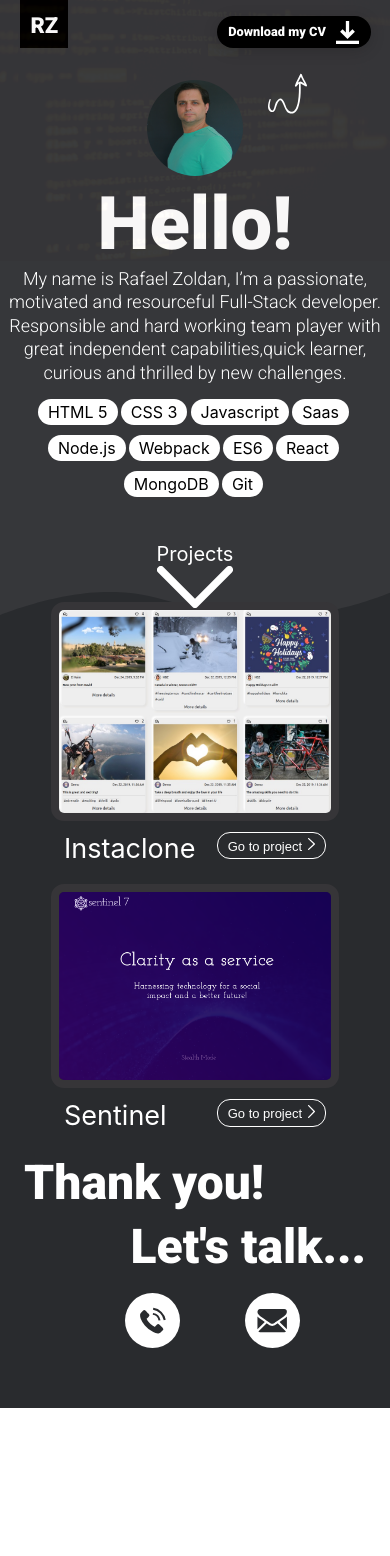
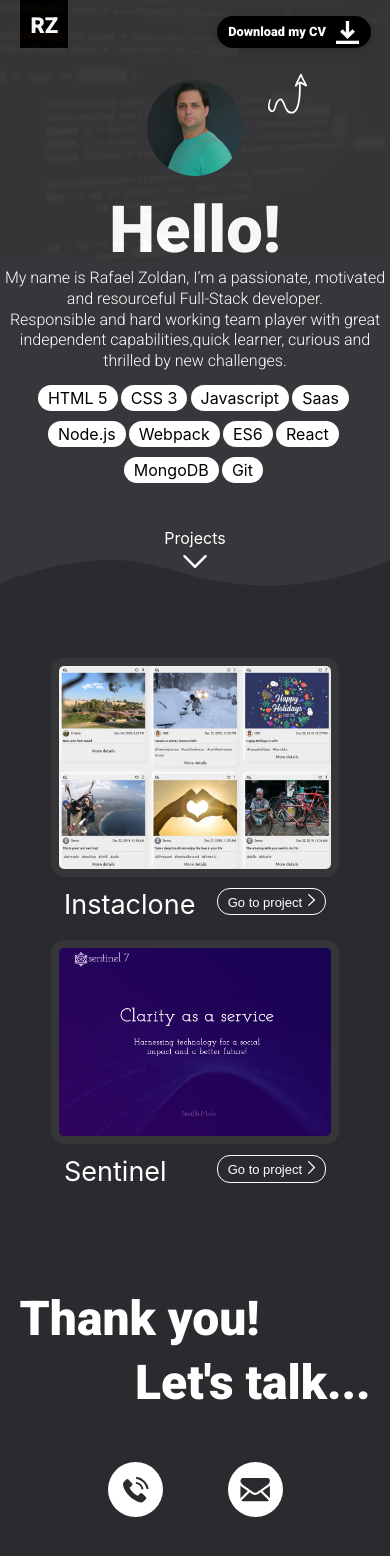
Before and after one commit to rafazold/portfolio, a React (Create React App) app: page / in a window 390 px wide. Shown: the top 1556 px of the page. Before the commit the page ends 1408 px from the top, so only its background shows below. Built offline with nearby package versions, Linux system fonts and the light colour scheme.

Commit message:
responsivity

```diff
--- a/src/App.scss
+++ b/src/App.scss
@@ -5,21 +5,17 @@
 
 @include media-breakpoint-down(sm) {
   body {
-    background: linear-gradient(180deg, #36373a 41em, #292b2e 0%);
+    background: linear-gradient(180deg, #36373a 41%, #36373a 42%, #292b2e 42%, #292b2e 100%);
   }
 
   .container {
-    height: 83em;
+    //height: 83em;
   }
 }
 
 @include media-breakpoint-up(md) {
   body {
-  background: linear-gradient(180deg, rgba(54,55,58,1) 50%, rgba(54,55,58,1) 30%, rgba(41,43,46,1) 50%, rgba(41,43,46,1) 100%);
-  }
-
-  .container {
-    height: 120em;
+    background: linear-gradient(180deg, #36373a 21%, #36373a 39%, #292b2e 59%, #292b2e 100%);
   }
 }
 
--- a/src/Homepage/Homepage.js
+++ b/src/Homepage/Homepage.js
@@ -47,8 +47,8 @@ class Homepage extends Component {
                 </div>
                 <Projects />
                 <section className="homepage-footer">
-                    <span className="footer-text footer-top-text">Thank you!</span><br/>
-                    <span className="footer-text footer-bottom-text">Let's talk...</span><br/>
+                    <span className="footer-text footer-top-text">Thank you!</span>
+                    <span className="footer-text footer-bottom-text">Let's talk...</span>
                     <span className="footer-contact">
                         <a className="phone" href="tel:+972542256204"><img className="phone-img" src="/assets/phone.svg" alt="phone"/></a>
                         <a className="mail" href="mailto:zoldan.rafael@gmail.com"><img className="mail-img" src="/assets/mail.svg" alt="mail"/></a>
--- a/src/Homepage/Homepage.scss
+++ b/src/Homepage/Homepage.scss
@@ -5,7 +5,7 @@
 @include media-breakpoint-down(sm) {
 
   .hp-background-wave {
-    top: 37em;
+    top: 35em;
   }
 
   .curved-arrow {
@@ -17,57 +17,68 @@
 
   .profile-picture {
     width: 6em;
-    height: 6em;
+    height: auto;
     top: 11%;
   }
 
   .profile-picture-wrapper {
     margin-top: 5em;
+    width: 6em;
+    height: 6em;
   }
 
   .homepage-middle-text {
-
+    margin-top: 1em;
   }
 
   .homepage-title {
-    font-size: 74px;
+    font-size: 65px;
     margin-top: 0;
   }
 
   .homepage-summary {
-    font-size: 18px;
+    font-size: 16px;
+    margin-top: 0;
     max-width: 98%;
-    margin-left: 1%;
-    margin-top: 0;
 
     .text-break {
       display: none;
     }
   }
 
+  .projects-link {
+    font-size: 16px;
+  }
+
   .next-page {
     margin-top: 2em;
+    margin-bottom: 5em;
+
+    .down-arrow {
+      height: 0.8em;
+    }
   }
 
   .homepage-footer {
-    top: 5em;
+    margin-top: 5em;
+
+    .footer-top-text {
+      margin-left: 5%;
+    }
+
+    .footer-bottom-text {
+      text-align: right;
+      margin-right: 5%;
+    }
+
   }
 
   .footer-text {
     font-size: 3em;
   }
 
-  .footer-top-text {
-    margin-left: 0.5em;;
-  }
-  .footer-bottom-text {
-    position: absolute;
-    right: 0.5em;
-  }
-
   .footer-contact {
-    margin-top: 15%;
-    margin-left: calc(50% - 70px);
+    margin: 3em auto;
 
     .phone{
       margin-right: 65px;
@@ -88,21 +99,22 @@
   .curved-arrow {
     position: absolute;
     top: 6em;
-    right: 19%;
     width: 15%;
     margin-left: calc(80% - 130px);
   }
 
   .profile-picture {
     width: 12em;
-    height: 12em;
+    height: auto;
     top: 18%;
     left: calc(50% - 95px);
   }
 
   .profile-picture-wrapper {
-    margin-top: 8em;
-    margin-bottom: 3em;
+    margin-top: 10em;
+    margin-bottom: 4em;
+    width: 12em;
+    height: 12em;
   }
 
   .homepage-middle-text {
@@ -114,37 +126,39 @@
 
     .homepage-summary {
       font-size: 30px;
-      max-width: 70%;
-      margin-left: 15%;
+      margin-top: 0;
     }
   }
 
   .next-page {
-    margin-top: 5em;
+    margin-top: 6em;
+    margin-bottom: 14em;
+
+    .projects-link {
+      font-size: 20px;
+    }
   }
 
   .homepage-footer {
-    top: 12em;
-  }
+    margin-top: 8em;
+    text-align: center;
+
     .footer-text {
       font-size: 7.5em;
     }
 
-  .footer-top-text {
-    margin-left: calc(50% - 298px);
-  }
     .footer-bottom-text {
-    margin-left: calc(50% - 40px);
+      margin-left: 25%;
     }
 
     .footer-contact {
-    margin-left: calc(50% - 138px);
-    margin-top: 55px;
+      margin: 5em auto;
 
-    .phone{
+      .phone {
         margin-right: 100px;
       }
 
+    }
   }
 
 }
@@ -153,12 +167,12 @@
   fill: #ffffff
 }
 
-.profile-picture {
+.profile-picture-wrapper {
+  margin-right: auto;
+  margin-left: auto;
+  position: relative;
+  overflow: hidden;
   border-radius: 50%;
-}
-
-.profile-picture-wrapper {
-  position: relative;
 }
 
 .homepage-title {
@@ -182,10 +196,11 @@
   letter-spacing: normal;
   text-align: center;
   color: white;
+  margin-left: auto;
+  margin-right: auto;
 }
 
 .projects-link {
-  font-size: 20px;
   color: white;
   margin-bottom: 10px;
   text-decoration: none;
@@ -205,7 +220,8 @@
 }
 
 .homepage-footer {
-  //position: relative;
+  display: flex;
+  flex-direction: column;
 
   .footer-text {
     font-family: Roboto;
@@ -217,9 +233,10 @@
     letter-spacing: normal;
   }
 
-  .footer-contact {
-    position: absolute;
+  .footer-bottom-text {
+    margin-left: 25%;
   }
+
 }
 
 .hp-background-wave {
@@ -235,12 +252,3 @@
   top: 0;
   width: 100%;
 }
-
-.profile-picture-wrapper {
-  text-align: center;
-  position: relative;
-}
-
-//.profile-picture {
-//  display: none;
-//}
--- a/src/Homepage/Projects/Projects.js
+++ b/src/Homepage/Projects/Projects.js
@@ -24,7 +24,13 @@ class Projects extends Component {
             <div className="projects" id="projects">
                 {projects.map(project => {
                     return <article className="project-wrapper" key={Math.random().toString(36).substring(2, 15)}>
-                        <img className="project-image" src={project.image} alt="project"/>
+                        <a href={project.url} target="_blank" rel="noopener noreferrer">
+                            <img
+                            className="project-image"
+                            src={project.image}
+                            alt="project"
+                            />
+                        </a>
                         <div className="project-footer">
                             <span className="project-name">{project.name}</span>
                             <a href={project.url} target="_blank"rel="noopener noreferrer" >
--- a/src/Tags/Tag/Tag.scss
+++ b/src/Tags/Tag/Tag.scss
@@ -11,7 +11,7 @@
 
 @include media-breakpoint-up(md) {
   .skill {
-    padding: 8px 16px;
+    padding: 6px 16px;
     margin-right: 0.5em;
   }
 }
@@ -19,6 +19,6 @@
 .skill {
   font-size: 16px;
   background-color: white;
-  border-radius: 13px;
+  border-radius: 31px;
   margin-bottom: 2px;
 }
--- a/src/Tags/Tags.scss
+++ b/src/Tags/Tags.scss
@@ -17,8 +17,6 @@
 
 @include media-breakpoint-up(md) {
   .skills {
-    max-width: 60%;
-    margin-left: 20%;
     justify-content: center;
   }
 
@@ -31,7 +29,6 @@
 .skills {
   display: flex;
   flex-wrap: wrap;
-  position: relative;
 }
 
 .skill-wrapper {
```
Lines whose indentation alone changed are shown as unchanged.
